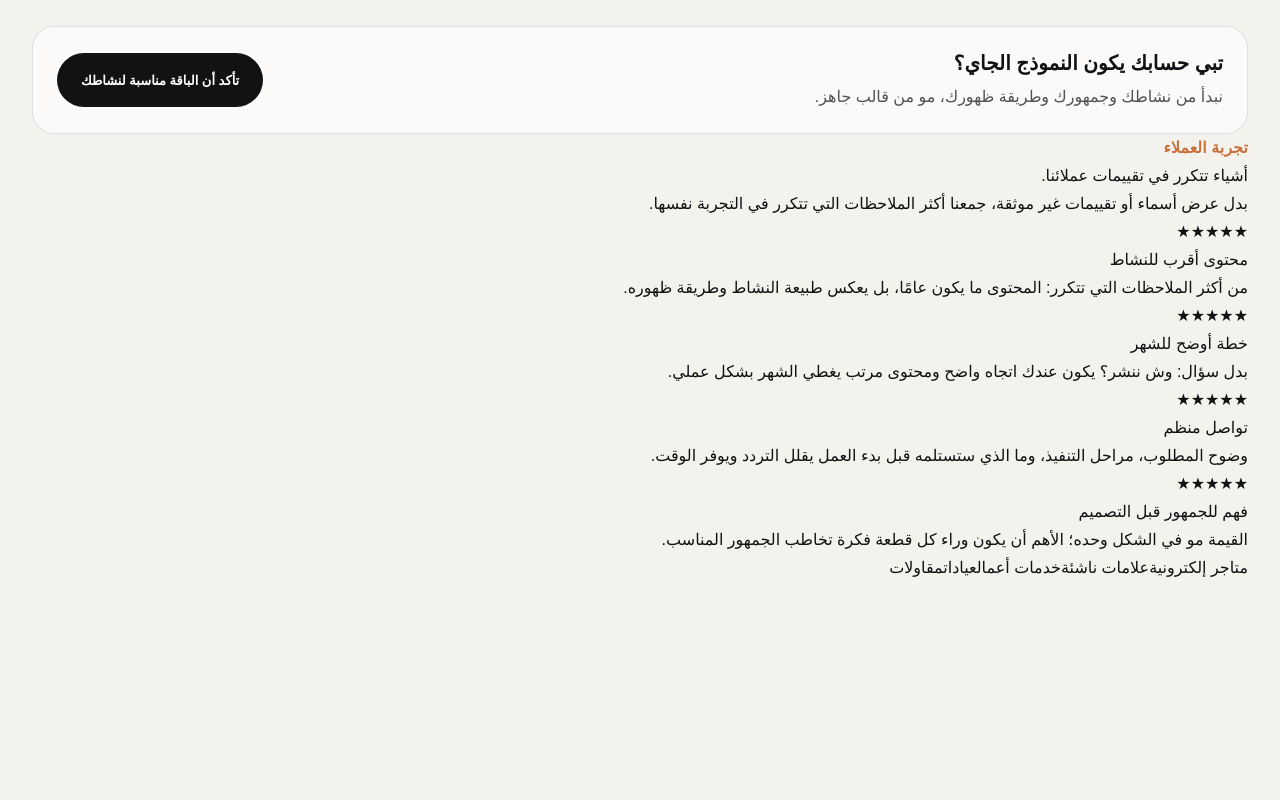
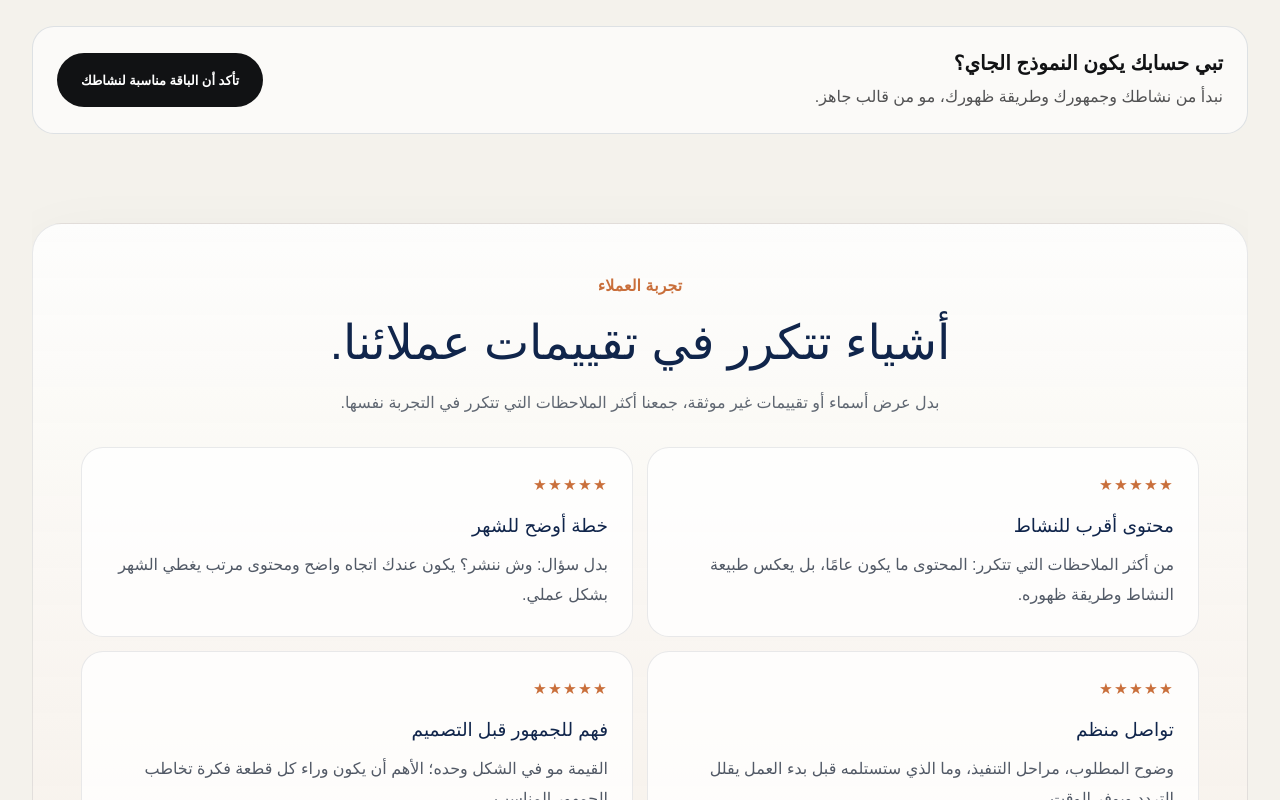
Before and after one commit to mohammedrashad2011-ui/Dewank-2026-website, a Next.js app: page /offers/30-day-content-package in a window 1280 px wide. Shown: the part 1940-2740 px from the top of the page. Built offline with nearby package versions, Linux system fonts and the light colour scheme; no server answers; a web font is replaced by a local one.

Commit message:
Style trust feedback section on content offer preview

```diff
--- a/app/offers/30-day-content-package/offer-visual-proof.css
+++ b/app/offers/30-day-content-package/offer-visual-proof.css
@@ -25,6 +25,18 @@
 .offer-slider-dots small{margin-inline-start:8px;font-size:11px;opacity:.55;font-variant-numeric:tabular-nums}
 .offer-visual-proof-cta{margin-top:28px;padding:22px 24px;border:1px solid rgba(14,41,83,.12);border-radius:22px;background:rgba(255,255,255,.62);display:flex;align-items:center;justify-content:space-between;gap:20px}
 .offer-visual-proof-cta>div{display:flex;flex-direction:column;gap:5px}.offer-visual-proof-cta b{font-size:20px;line-height:1.45}.offer-visual-proof-cta span{opacity:.72;line-height:1.7}
-@media(max-width:820px){.offer-visual-proof-head{margin-bottom:38px}.offer-slider-shell{grid-template-columns:1fr}.offer-slider-arrow{display:none}.offer-showcase-slider{gap:12px;padding-inline:11vw}.offer-showcase-slide{flex-basis:min(360px,76vw);opacity:1}.offer-visual-proof-cta{align-items:stretch;flex-direction:column}.offer-visual-proof-cta .button{width:100%;justify-content:center}}
-@media(max-width:620px){.offer-visual-proof-head{text-align:right;margin-bottom:34px}.offer-visual-proof-head .section-label{margin-bottom:18px}.offer-visual-proof-head h2{margin:0 0 20px;font-size:clamp(2.1rem,10.5vw,3rem);line-height:1.34;text-align:right}.offer-proof-intro{margin:0;text-align:right;line-height:1.9}.offer-proof-signals{grid-template-columns:1fr 1fr;gap:9px;margin-top:22px}.offer-proof-signals span{min-height:74px;padding:13px 12px}.offer-proof-signals span:last-child{grid-column:1/-1}.offer-proof-signals b{font-size:1.08rem}.offer-proof-signals small{font-size:.8rem}.offer-showcase-slider{padding-inline:9vw}.offer-showcase-slide{flex-basis:78vw;opacity:1}.offer-showcase-image-wrap{border-radius:20px}.offer-showcase-slide figcaption{padding-top:9px}.offer-showcase-slide figcaption b{font-size:15px}.offer-showcase-slide figcaption span{font-size:11px}}
+.offer-feedback{margin-top:clamp(58px,7vw,92px);padding:clamp(30px,4vw,48px);border:1px solid rgba(15,27,45,.09);border-radius:30px;background:linear-gradient(180deg,rgba(255,255,255,.82),rgba(246,240,232,.74));box-shadow:0 24px 70px rgba(6,19,43,.06)}
+.offer-feedback-head{max-width:760px;margin:0 auto 28px;text-align:center}
+.offer-feedback-head .section-label{margin-bottom:14px}
+.offer-feedback-head h2{margin:0 0 14px;font-size:clamp(30px,3.8vw,48px);line-height:1.3;color:#10254b}
+.offer-feedback-head p{max-width:640px;margin:0 auto;color:rgba(15,27,45,.66);line-height:1.9}
+.offer-feedback-grid{display:grid;grid-template-columns:repeat(2,minmax(0,1fr));gap:14px}
+.offer-feedback-grid article{position:relative;min-height:190px;padding:24px;border:1px solid rgba(15,27,45,.09);border-radius:22px;background:rgba(255,255,255,.76)}
+.offer-feedback-stars{margin-bottom:14px;color:#c96f3b;font-size:.96rem;letter-spacing:.08em}
+.offer-feedback-grid h3{margin:0 0 10px;color:#10254b;font-size:1.16rem;line-height:1.5}
+.offer-feedback-grid p{margin:0;color:rgba(15,27,45,.72);line-height:1.85}
+.offer-feedback-sectors{display:flex;flex-wrap:wrap;justify-content:center;gap:8px;margin-top:20px}
+.offer-feedback-sectors span{border:1px solid rgba(15,27,45,.1);border-radius:999px;padding:8px 12px;background:rgba(255,255,255,.68);color:rgba(15,27,45,.76);font-size:.8rem;font-weight:750}
+@media(max-width:820px){.offer-visual-proof-head{margin-bottom:38px}.offer-slider-shell{grid-template-columns:1fr}.offer-slider-arrow{display:none}.offer-showcase-slider{gap:12px;padding-inline:11vw}.offer-showcase-slide{flex-basis:min(360px,76vw);opacity:1}.offer-visual-proof-cta{align-items:stretch;flex-direction:column}.offer-visual-proof-cta .button{width:100%;justify-content:center}.offer-feedback-grid{grid-template-columns:1fr 1fr}}
+@media(max-width:620px){.offer-visual-proof-head{text-align:right;margin-bottom:34px}.offer-visual-proof-head .section-label{margin-bottom:18px}.offer-visual-proof-head h2{margin:0 0 20px;font-size:clamp(2.1rem,10.5vw,3rem);line-height:1.34;text-align:right}.offer-proof-intro{margin:0;text-align:right;line-height:1.9}.offer-proof-signals{grid-template-columns:1fr 1fr;gap:9px;margin-top:22px}.offer-proof-signals span{min-height:74px;padding:13px 12px}.offer-proof-signals span:last-child{grid-column:1/-1}.offer-proof-signals b{font-size:1.08rem}.offer-proof-signals small{font-size:.8rem}.offer-showcase-slider{padding-inline:9vw}.offer-showcase-slide{flex-basis:78vw;opacity:1}.offer-showcase-image-wrap{border-radius:20px}.offer-showcase-slide figcaption{padding-top:9px}.offer-showcase-slide figcaption b{font-size:15px}.offer-showcase-slide figcaption span{font-size:11px}.offer-feedback{margin-top:54px;padding:24px 18px;border-radius:24px}.offer-feedback-head{text-align:right}.offer-feedback-head h2{font-size:clamp(1.9rem,9vw,2.6rem);line-height:1.36}.offer-feedback-head p{margin:0}.offer-feedback-grid{grid-template-columns:1fr;gap:10px}.offer-feedback-grid article{min-height:0;padding:20px}.offer-feedback-sectors{justify-content:flex-start}}
 @media(prefers-reduced-motion:reduce){.offer-showcase-slider{scroll-behavior:auto}}
```
